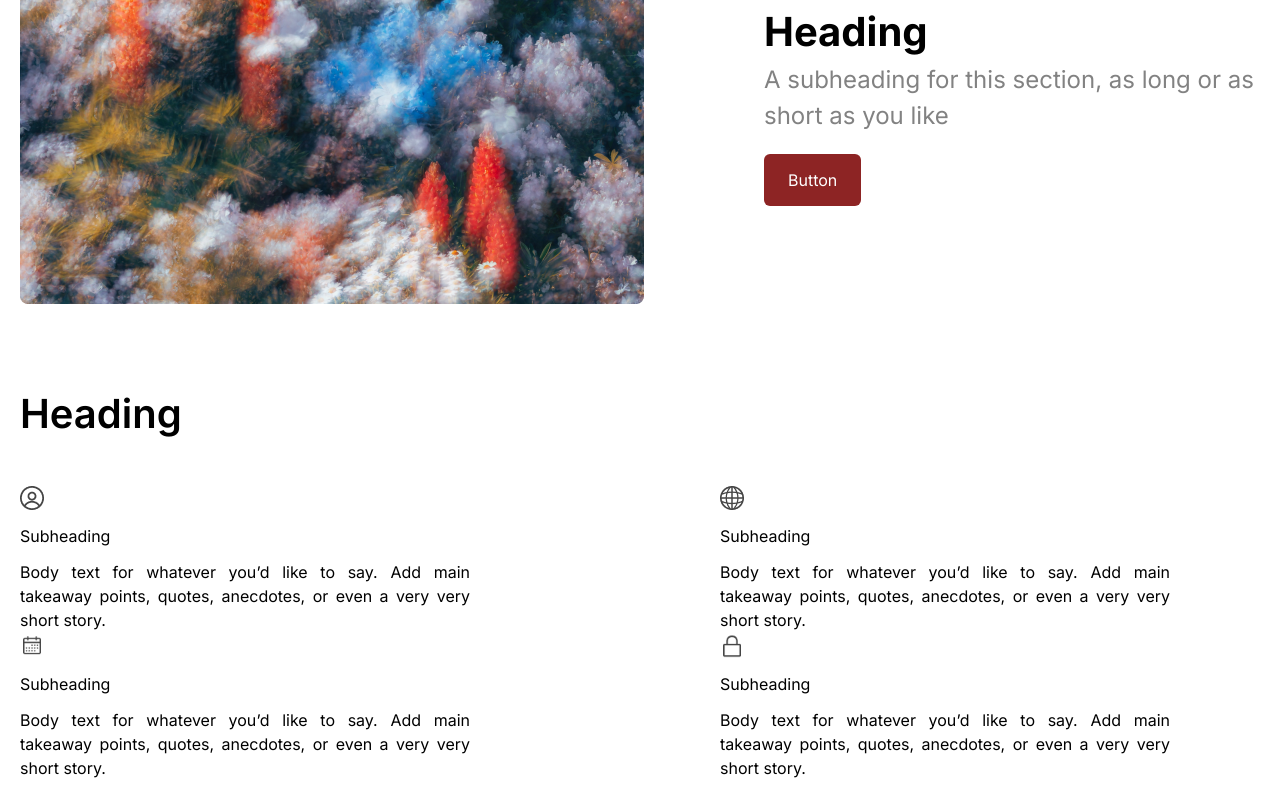
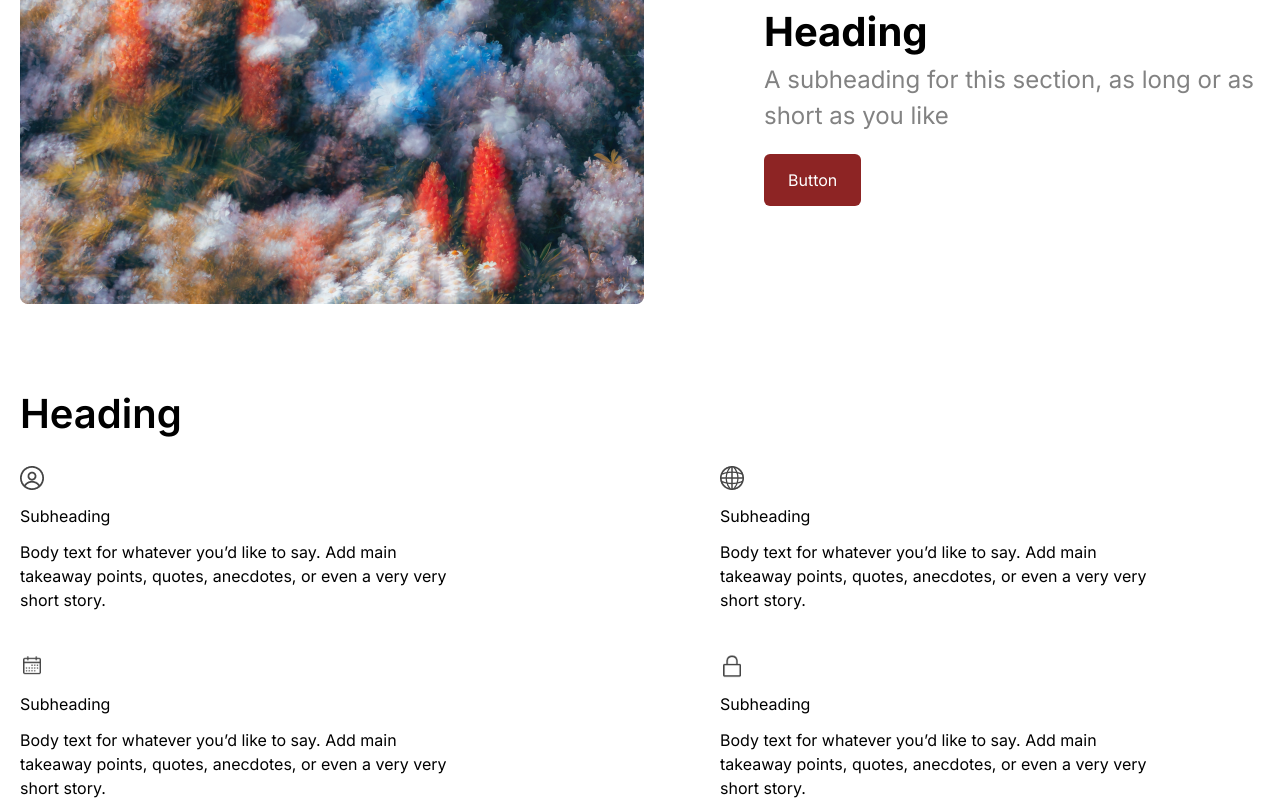
Before and after one commit to jamescasipong/isp-services, a React (Vite) app: page / in a window 1280 px wide. Shown: the part 1254-2054 px from the top of the page. Built offline with nearby package versions, Linux system fonts and the light colour scheme.

Commit message:
Update Home.jsx

```diff
--- a/src/components/sections/Home.jsx
+++ b/src/components/sections/Home.jsx
@@ -31,16 +31,16 @@ const Home = () => {
             </div>
         </div>
 
-        <div className='w-full flex flex-col gap-10'>
+        <div className='w-full flex flex-col gap-5'>
             <div>
                 <h2 className='font-semibold text-[40px]'>Heading</h2>
             </div>
-            <div className='grid sm:grid-cols-2 grid-cols-1 md:gap-x-40 gap-x-0 sm:gap-y-0 gap-y-10 w-full'>
+            <div className='grid sm:grid-cols-2 grid-cols-1 md:gap-x-40 gap-x-12 sm:gap-y-10 gap-y-10 w-full'>
                 {heading.map((h) => (
                     <div className='flex flex-col justify-center gap-3'>
                         <img src={h.logo} className='w-[24px]  h-[28px] object-contain' alt="" />
                         <h4 className=''>{h.title}</h4>
-                        <p className='max-w-[450px] h-auto text-justify'>{h.description}</p>
+                        <p className='md:max-w-[450px] w-auto h-auto'>{h.description}</p>
                     </div>
                 ))}
             </div>
```
